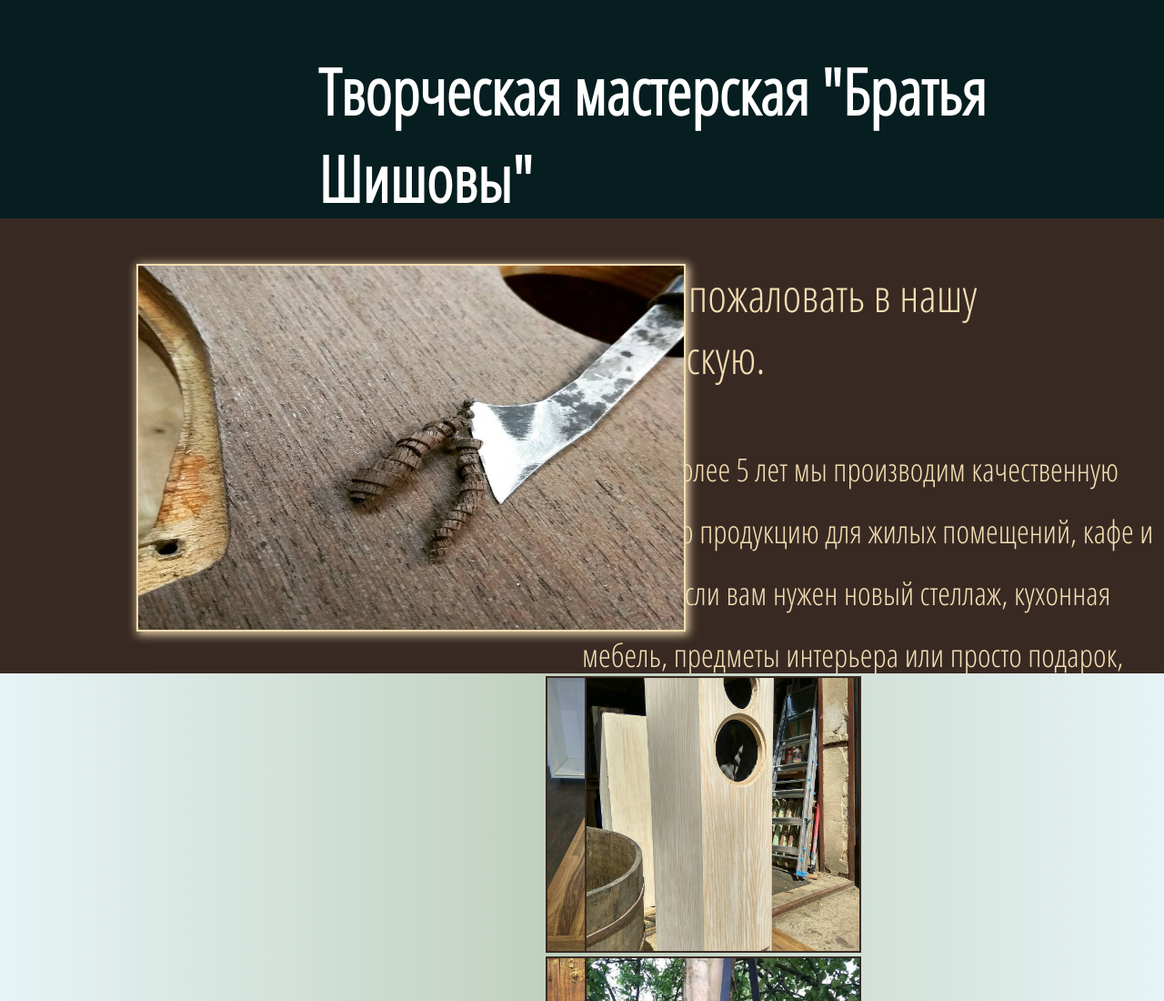
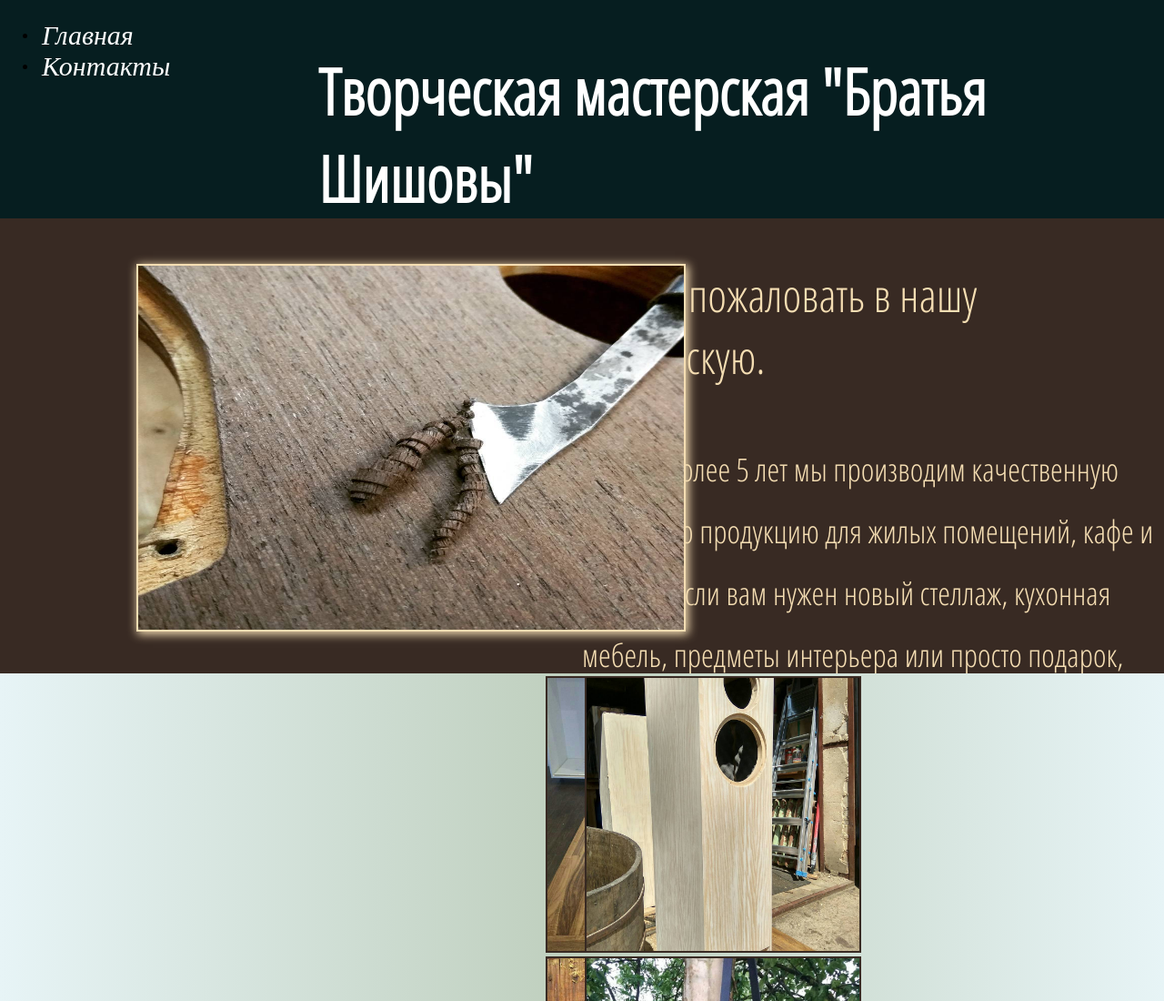
Before and after one commit to nikaz123/html123-, a plain HTML site: page site/site.html in a window 1280 px wide. Shown: the top 1100 px of the page at 91% size. Drawn offline with Linux system fonts and the light colour scheme.

Commit message:
site commit 1 menu

```diff
--- a/site/site.html
+++ b/site/site.html
@@ -18,6 +18,31 @@
         <a href="https://www.facebook.com/brshishovi/" target="_blank"><span>f</span></a>
 
         <a href="https://www.instagram.com/brshishovi/" target="_blank"><span>i</span></a>
+
+        <ul id="menu">
+        <li id="one">
+            <a class="menuItem" tabindex="1"  href="#main"> <span> Главная </span> </a>
+
+
+
+
+
+
+
+
+        </li>
+
+        <li id="two">
+
+            <a class="menuItem" tabindex="2"  href="#contacts"> <span> Контакты </span> </a>
+
+
+
+
+        </li>
+
+        </ul>
+
     </header>
 
 
@@ -78,8 +103,8 @@
 
 
 
-    <nav id="contacts"> ghjjkgj </nav>
-
+    <nav id="contacts1"> ghjjkgj </nav>
++
 
     <nav id="photo">  ljlk</nav>
 
--- a/site/style/stylesite.css
+++ b/site/style/stylesite.css
@@ -34,10 +34,28 @@ html, body {
     font-style: italic;
     position: relative; top: 15px; left: 1800px;
     }
+#mainContent .header1 #menu {
+    position: absolute;
+    top: 1px;
+    left: 1px;
 
-/*.header1:before {
-    content: "   ";
-    /* content: "¶ ";*/
+}
+
+#mainContent .header1 #menu li span {
+    color: white;
+    display: inline;
+    width: 200px;
+    height: 50px;
+    margin: 0;
+    position: relative;
+    top: 5px;
+    left: 5px;
+}
+
+
+    /*.header1:before {
+        content: "   ";
+        /* content: "¶ ";*/
     /*display: block;
     height: 16px;
     width: 16px;
@@ -146,7 +164,7 @@ nav div img {
 
 
 
-#contacts {
+#contacts1 {
     background-color: rgba(56,42,35,1);
     grid-area:  contacts;
     width: 100%;
```
